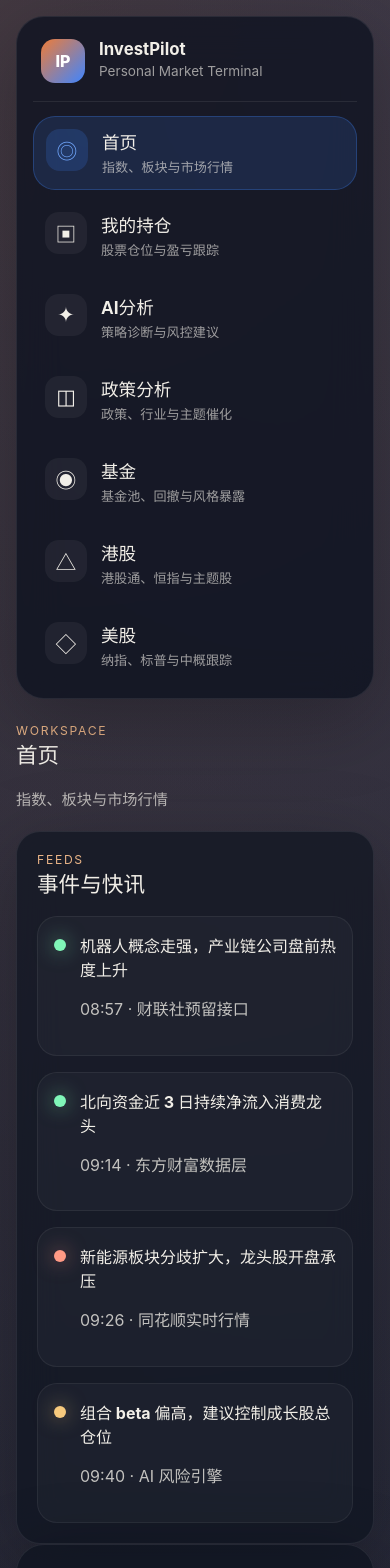
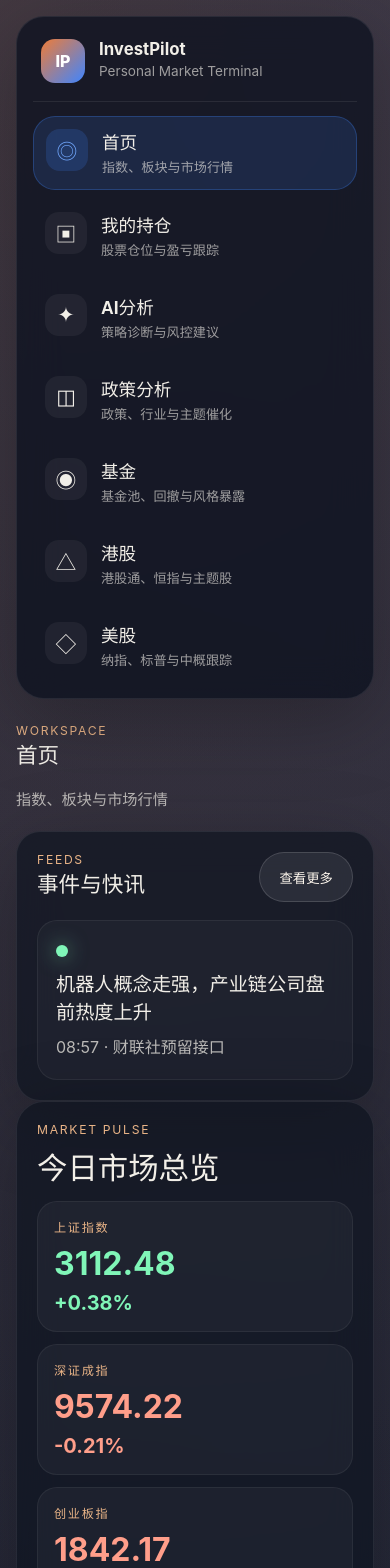
Before and after one commit to jesray1192-tempo/investpilot-dashboard, a React (Vite) app: page / in a window 390 px wide. Shown: the top 1568 px of the page. Built offline with nearby package versions, Linux system fonts and the light colour scheme.

Commit message:
Enhance sector cards with leader ladder and related industries

```diff
--- a/src/App.tsx
+++ b/src/App.tsx
@@ -27,6 +27,7 @@ type AiTabKey = "multimodal" | "strategy";
 type MarketTabKey = "limitup" | "heat" | "turnover";
 type InsightTabKey = "sectors" | "funds" | "ai";
 type PortfolioTabKey = "holdings" | "trades";
+type HomeSubpageKey = "overview" | "events";
 type PolicyMaterial = {
   name: string;
   kind: string;
@@ -219,6 +220,7 @@ function buildMultimodalOutput(
 
 export default function App() {
   const [activeNav, setActiveNav] = useState<NavKey>("home");
+  const [activeHomeSubpage, setActiveHomeSubpage] = useState<HomeSubpageKey>("overview");
   const [activeAiTab, setActiveAiTab] = useState<AiTabKey>("multimodal");
   const [activeMarketTab, setActiveMarketTab] = useState<MarketTabKey>("limitup");
   const [activeInsightTab, setActiveInsightTab] = useState<InsightTabKey>("sectors");
@@ -257,6 +259,7 @@ export default function App() {
   }, [portfolio]);
 
   const currentNav = navItems.find((item) => item.key === activeNav) ?? navItems[0];
+  const homeHeadline = marketEvents[0];
   const investedRatio = Math.round((marketValue / (marketValue + 185000)) * 100);
   const dailyPnl = portfolio.reduce(
     (sum, item) => sum + item.shares * item.price * (item.dailyChange / 100),
@@ -341,6 +344,20 @@ export default function App() {
     setAnalysisRuns((count) => count + 1);
   }
 
+  function handleNavChange(nextNav: NavKey) {
+    setActiveNav(nextNav);
+    if (nextNav !== "home") {
+      setActiveHomeSubpage("overview");
+    }
+  }
+
+  const topbarTitle =
+    activeNav === "home" && activeHomeSubpage === "events" ? "事件与快讯" : currentNav.label;
+  const topbarDescription =
+    activeNav === "home" && activeHomeSubpage === "events"
+      ? "当天热点、快讯与情绪扰动列表"
+      : currentNav.description;
+
   return (
     <main className="app-shell app-layout">
       <aside className="sidebar">
@@ -357,7 +374,7 @@ export default function App() {
               key={item.key}
               type="button"
               className={`nav-item ${item.key === activeNav ? "active" : ""}`}
-              onClick={() => setActiveNav(item.key)}
+              onClick={() => handleNavChange(item.key)}
             >
               <span className="nav-icon">{item.icon}</span>
               <span className="nav-copy">
@@ -373,12 +390,12 @@ export default function App() {
         <header className="topbar">
           <div>
             <p className="section-kicker">Workspace</p>
-            <h2>{currentNav.label}</h2>
+            <h2>{topbarTitle}</h2>
           </div>
-          <div className="topbar-note">{currentNav.description}</div>
+          <div className="topbar-note">{topbarDescription}</div>
         </header>
 
-        {activeNav === "home" && (
+        {activeNav === "home" && activeHomeSubpage === "overview" && (
           <>
             <section className="home-top-feed">
               <article className="card wide">
@@ -387,19 +404,22 @@ export default function App() {
                     <p className="section-kicker">Feeds</p>
                     <h2>事件与快讯</h2>
                   </div>
+                  <button
+                    type="button"
+                    className="secondary action-link"
+                    onClick={() => setActiveHomeSubpage("events")}
+                  >
+                    查看更多
+                  </button>
                 </div>
-                <div className="event-list">
-                  {marketEvents.map((event) => (
-                    <div className="event-item" key={`${event.time}-${event.title}`}>
-                      <div className={`impact-dot ${event.impact}`} />
-                      <div>
-                        <strong>{event.title}</strong>
-                        <p>
-                          {event.time} · {event.source}
-                        </p>
-                      </div>
-                    </div>
-                  ))}
+                <div className="headline-feed">
+                  <div className={`impact-dot ${homeHeadline.impact}`} />
+                  <div className="headline-feed-copy">
+                    <strong>{homeHeadline.title}</strong>
+                    <p>
+                      {homeHeadline.time} · {homeHeadline.source}
+                    </p>
+                  </div>
                 </div>
               </article>
             </section>
@@ -704,6 +724,39 @@ export default function App() {
 
             </section>
           </>
+        )}
+
+        {activeNav === "home" && activeHomeSubpage === "events" && (
+          <section className="home-top-feed">
+            <article className="card wide">
+              <div className="card-head">
+                <div>
+                  <p className="section-kicker">Feeds</p>
+                  <h2>当天热点</h2>
+                </div>
+                <button
+                  type="button"
+                  className="secondary action-link"
+                  onClick={() => setActiveHomeSubpage("overview")}
+                >
+                  返回首页
+                </button>
+              </div>
+              <div className="event-list">
+                {marketEvents.map((event) => (
+                  <div className="event-item" key={`${event.time}-${event.title}`}>
+                    <div className={`impact-dot ${event.impact}`} />
+                    <div>
+                      <strong>{event.title}</strong>
+                      <p>
+                        {event.time} · {event.source}
+                      </p>
+                    </div>
+                  </div>
+                ))}
+              </div>
+            </article>
+          </section>
         )}
 
         {activeNav === "portfolio" && (
--- a/src/styles.css
+++ b/src/styles.css
@@ -181,6 +181,10 @@ button.secondary {
 .topbar-note {
   color: rgba(242, 239, 232, 0.7);
   font-size: 0.95rem;
+}
+
+.action-link {
+  white-space: nowrap;
 }
 
 .market-strip,
@@ -1011,6 +1015,31 @@ h2 {
   gap: 16px;
 }
 
+.headline-feed {
+  display: flex;
+  gap: 16px;
+  align-items: flex-start;
+  background: rgba(255, 255, 255, 0.03);
+  border: 1px solid rgba(255, 255, 255, 0.06);
+  border-radius: 20px;
+  padding: 18px;
+}
+
+.headline-feed-copy {
+  display: grid;
+  gap: 10px;
+}
+
+.headline-feed-copy strong {
+  font-size: 1.2rem;
+}
+
+.headline-feed-copy p {
+  margin: 0;
+  color: rgba(242, 239, 232, 0.74);
+  line-height: 1.6;
+}
+
 .holding-row,
 .signal-item,
 .event-item,
@@ -1216,6 +1245,7 @@ h2 {
 
   .topbar,
   .market-strip-head,
+  .headline-feed,
   .source-item,
   .board-item {
     display: grid;
@@ -1304,6 +1334,11 @@ h2 {
     height: 150px;
   }
 
+  .headline-feed {
+    grid-template-columns: 1fr;
+    gap: 12px;
+  }
+
   .gauge-value,
   .big-metric {
     font-size: 2.35rem;
```
